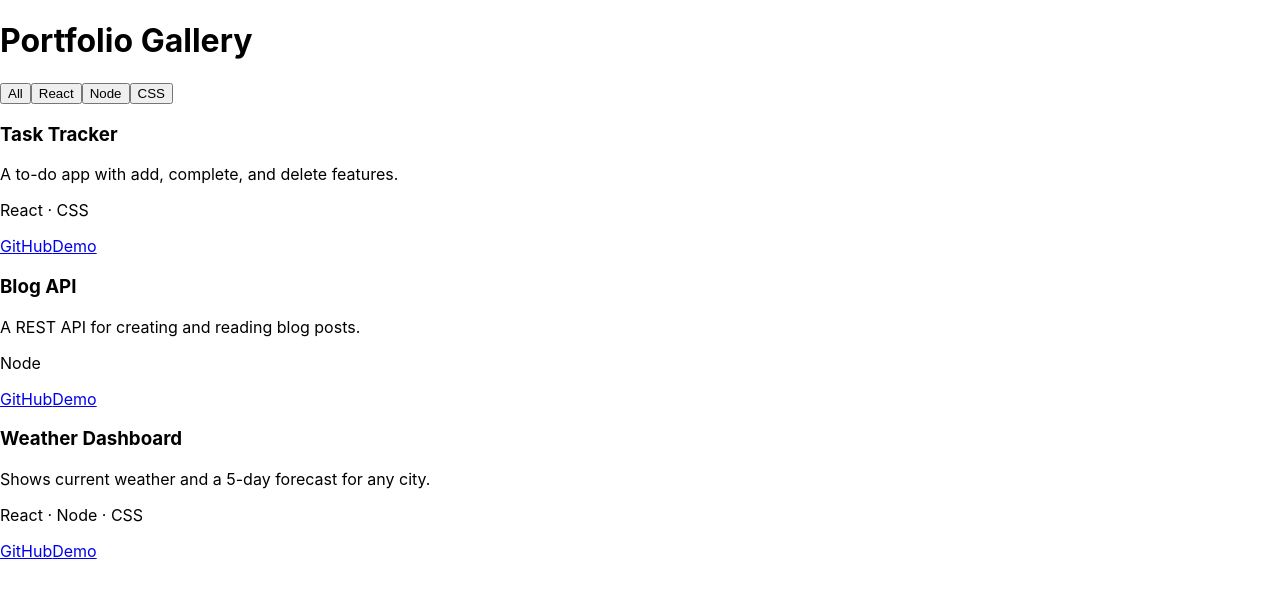
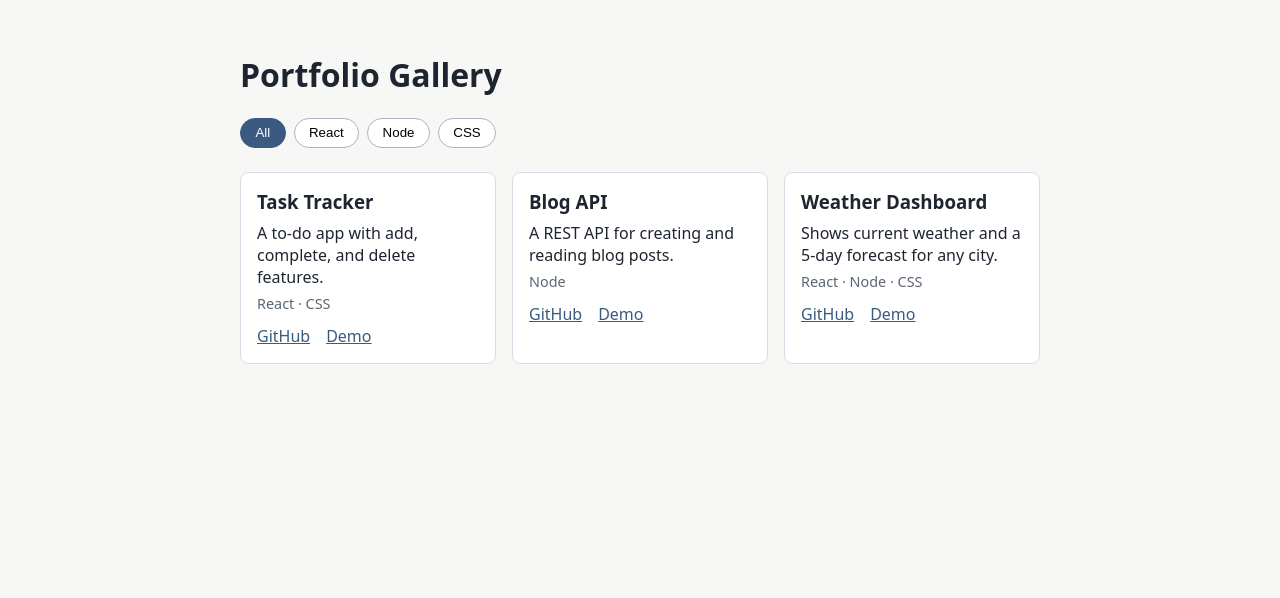
Before and after one commit to aadi-eee/week11, a React (Create React App) app: page / in a window 1280 px wide. Shown: the top 598 px of the page. Built offline with nearby package versions, Linux system fonts and the light colour scheme.

Commit message:
Add portfolio styles

```diff
--- a/src/App.css
+++ b/src/App.css
@@ -1,38 +1,68 @@
-.App {
-  text-align: center;
+body {
+  font-family: system-ui, sans-serif;
+  background: #f7f7f5;
+  margin: 0;
+  color: #1e2530;
 }
 
-.App-logo {
-  height: 40vmin;
-  pointer-events: none;
+.app {
+  max-width: 800px;
+  margin: 0 auto;
+  padding: 2rem;
 }
 
-@media (prefers-reduced-motion: no-preference) {
-  .App-logo {
-    animation: App-logo-spin infinite 20s linear;
-  }
+.filter-bar {
+  display: flex;
+  gap: 0.5rem;
+  margin-bottom: 1.5rem;
 }
 
-.App-header {
-  background-color: #282c34;
-  min-height: 100vh;
-  display: flex;
-  flex-direction: column;
-  align-items: center;
-  justify-content: center;
-  font-size: calc(10px + 2vmin);
-  color: white;
+.filter-bar button {
+  padding: 0.4rem 0.9rem;
+  border: 1px solid #aab4c3;
+  border-radius: 999px;
+  background: white;
+  cursor: pointer;
 }
 
-.App-link {
-  color: #61dafb;
+.filter-bar button.active {
+  background: #3a5a80;
+  color: white;
+  border-color: #3a5a80;
 }
 
-@keyframes App-logo-spin {
-  from {
-    transform: rotate(0deg);
-  }
-  to {
-    transform: rotate(360deg);
-  }
+.project-list {
+  display: grid;
+  gap: 1rem;
+  grid-template-columns: repeat(auto-fill, minmax(240px, 1fr));
 }
+
+.project-card {
+  background: white;
+  border: 1px solid #d5dbe5;
+  border-radius: 8px;
+  padding: 1rem;
+}
+
+.project-card h3 {
+  margin: 0 0 0.5rem;
+}
+
+.project-card p {
+  margin: 0.4rem 0;
+}
+
+.tech-stack {
+  color: #5b6573;
+  font-size: 0.9rem;
+}
+
+.links {
+  display: flex;
+  gap: 1rem;
+  margin-top: 0.75rem;
+}
+
+.links a {
+  color: #3a5a80;
+}
```
